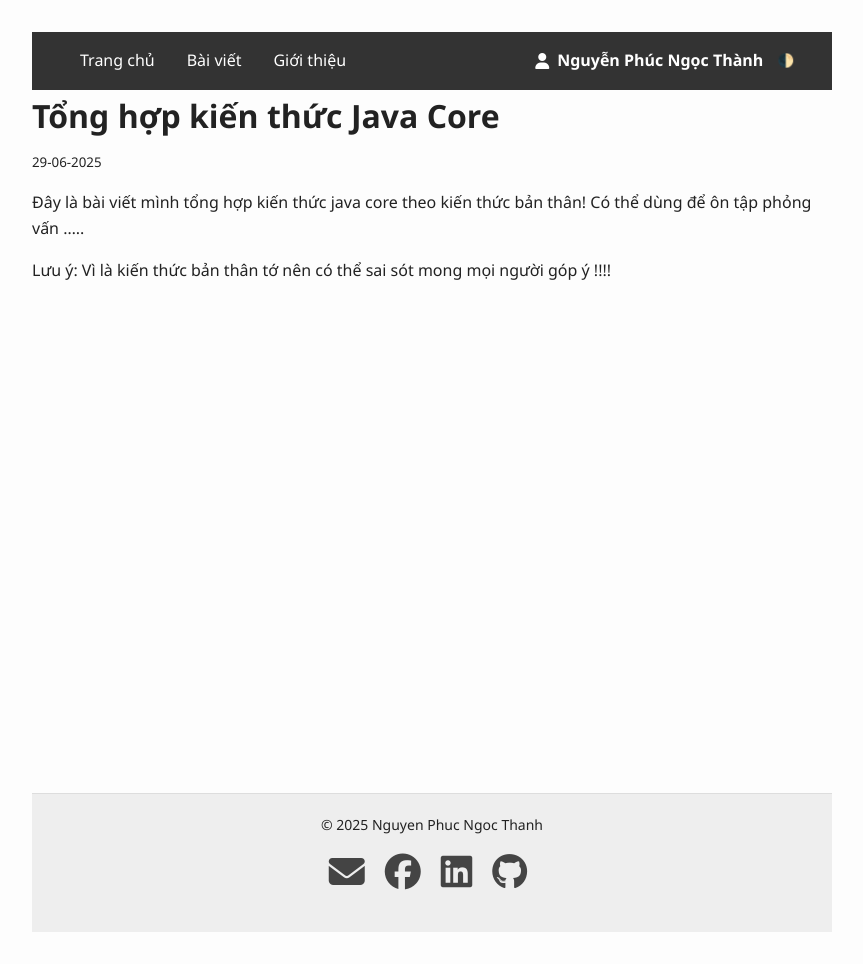
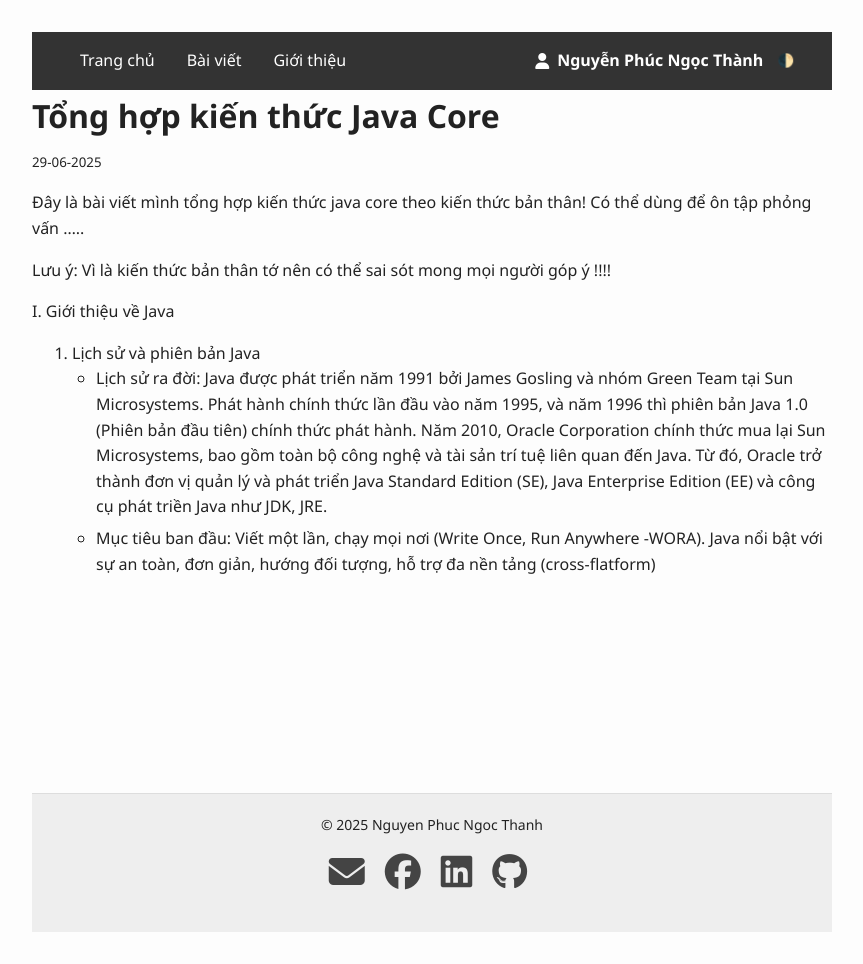
Before and after one commit to npngocthanh99/npngocthanh99.github.io, a Jekyll site: the page built from _posts/2025-06-29-java-core-post.md, in a window 1280 px wide. Shown: the whole page, without its empty margins (208-1071 px from the left). Built offline with Jekyll 4.4.1, drawn with Linux system fonts in a browser that asks for light colours.

Commit message:
Update 2025-06-29-java-core-post.md

```diff
--- a/_posts/2025-06-29-java-core-post.md
+++ b/_posts/2025-06-29-java-core-post.md
@@ -7,3 +7,8 @@ date: 2025-06-29
 Đây là bài viết mình tổng hợp kiến thức java core theo kiến thức bản thân! Có thể dùng để ôn tập phỏng vấn .....
 
 Lưu ý: Vì là kiến thức bản thân tớ nên có thể sai sót mong mọi người góp ý !!!!
+
+I. Giới thiệu về Java
+  1. Lịch sử và phiên bản Java
+       - Lịch sử ra đời: Java được phát triển năm 1991 bởi James Gosling và nhóm Green Team tại Sun Microsystems. Phát hành chính thức lần đầu vào năm 1995, và năm 1996 thì phiên bản Java 1.0 (Phiên bản đầu tiên) chính thức phát hành. Năm 2010, Oracle Corporation chính thức mua lại Sun Microsystems, bao gồm toàn bộ công nghệ và tài sản trí tuệ liên quan đến Java. Từ đó, Oracle trở thành đơn vị quản lý và phát triển Java Standard Edition (SE), Java Enterprise Edition (EE) và công cụ phát triền Java như JDK, JRE.
+       - Mục tiêu ban đầu: Viết một lần, chạy mọi nơi (Write Once, Run Anywhere -WORA). Java nổi bật với sự an toàn, đơn giản, hướng đối tượng, hỗ trợ đa nền tảng (cross-flatform)
```
